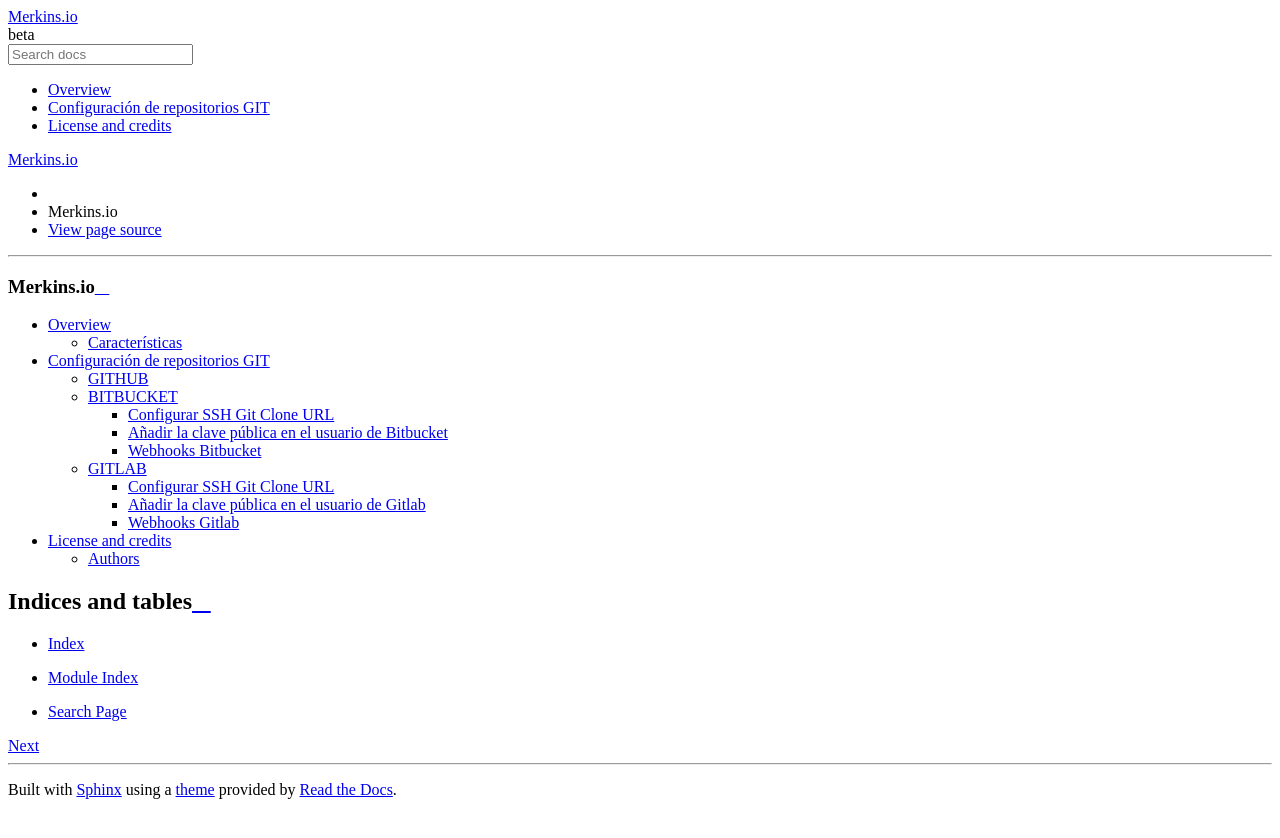
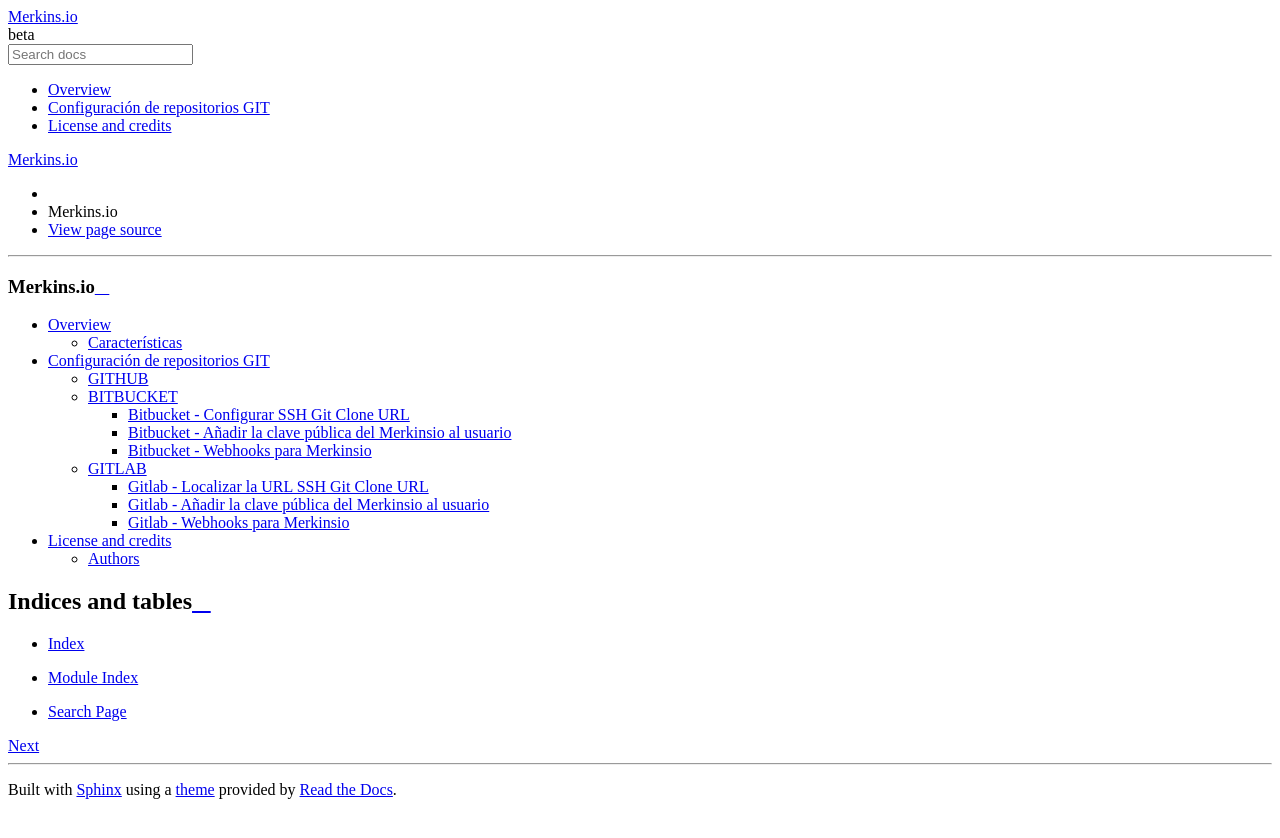
Before and after one commit to merkinsio/merkinsio, a Sphinx documentation site: the page built from source/index.rst, in a window 1280 px wide. Shown: the top 838 px of the page. Built offline with Sphinx 7.4.7 and the Read the Docs theme 2.0.0, drawn with Linux system fonts in a browser that asks for light colours; comment, search, counter and statistics services are not loaded.

Commit message:
Git configuration fixed

```diff
--- a/source/configuration.rst
+++ b/source/configuration.rst
@@ -1,6 +1,6 @@
-************
+************************************
 Configuración de repositorios GIT
-************
+************************************
 
 GITHUB
 ====================
@@ -12,23 +12,18 @@
 ================
 
 .. note::
-   * Paso 1: `Configurar SSH Git Clone URL`_
-   * Paso 2: `Añadir la clave pública en el usuario de Bitbucket`_
-   * Paso 3: `Webhooks Bitbucket`_
+   * Paso 1: **Bitbucket - Localizar la URL SSH Git Clone URL**
+   * Paso 2: **Bitbucket - Añadir la clave pública del Merkinsio al usuario**
+   * Paso 3: **Bitbucket - Webhooks para Merkinsio**
 
-.. _Configurar SSH Git Clone URL: configuration.html#configurar-ssh-git-clone-url
-.. _Añadir la clave pública en el usuario de Bitbucket: configuration.html#id1
-.. _Webhooks Bitbucket: configuration.html#id3
-
-
-Configurar SSH Git Clone URL
--------------
+Bitbucket - Configurar SSH Git Clone URL
+-----------------------------
 
 .. image:: _static/bitbucket/bitbucket_1_ssh_url.png
      :alt: Normal mode
 
-Añadir la clave pública en el usuario de Bitbucket
--------------
+Bitbucket - Añadir la clave pública del Merkinsio al usuario
+-------------------------------------------------------------
 
 Acceder al panel de configuración del usuario de Bitbucket
 
@@ -51,8 +46,8 @@
 .. image:: _static/bitbucket/bitbucket_5_add_ssh_key.png
     :alt: Normal mode
 
-Webhooks Bitbucket
--------------
+Bitbucket - Webhooks para Merkinsio
+------------------------------------
 
 Para que Merkinsio compile en cada cambio de código es necesario configurar
 un webhook en el respositorio.
@@ -73,23 +68,19 @@
 ==================
 
 .. note::
-   * Paso 1: `Configurar SSH Git Clone URL`_
-   * Paso 2: `Añadir la clave pública en el usuario de Gitlab`_
-   * Paso 3: `Webhooks Gitlab`_
+   * Paso 1: **Gitlab - Localizar la URL SSH Git Clone URL**
+   * Paso 2: **Gitlab - Añadir la clave pública del Merkinsio al usuario**
+   * Paso 3: **Gitlab - Webhooks para Merkinsio**
 
-   .. _Configurar SSH Git Clone URL: #configuration.html#configurar-ssh-git-clone-url
-   .. _Añadir la clave pública en el usuario de Gitlab: #configuration.html#anadir-la-clave-publica-en-el-usuario-de-gitlab
-   .. _Webhooks Gitlab: #configuration.html#id7
-
-Configurar SSH Git Clone URL
--------------
+Gitlab - Localizar la URL SSH Git Clone URL
+--------------------------------------------
 
    .. image:: _static/gitlab/gitlab_1_ssh_url.png
         :alt: Normal mode
 
 
-Añadir la clave pública en el usuario de Gitlab
--------------
+Gitlab - Añadir la clave pública del Merkinsio al usuario
+----------------------------------------------------------
 
 Acceder al panel de perfil del usuario de Bitbucket
 
@@ -109,8 +100,8 @@
 .. image:: _static/gitlab/gitlab_3_SSH_keys.png
     :alt: Normal mode
 
-Webhooks Gitlab
--------------
+Gitlab - Webhooks para Merkinsio
+---------------------------------
 
 Para que Merkinsio compile en cada cambio de código es necesario configurar
 un webhook en el respositorio.
```
Also changed, not shown: source/_static/gitlab/gitlab_webhook.png (added).
